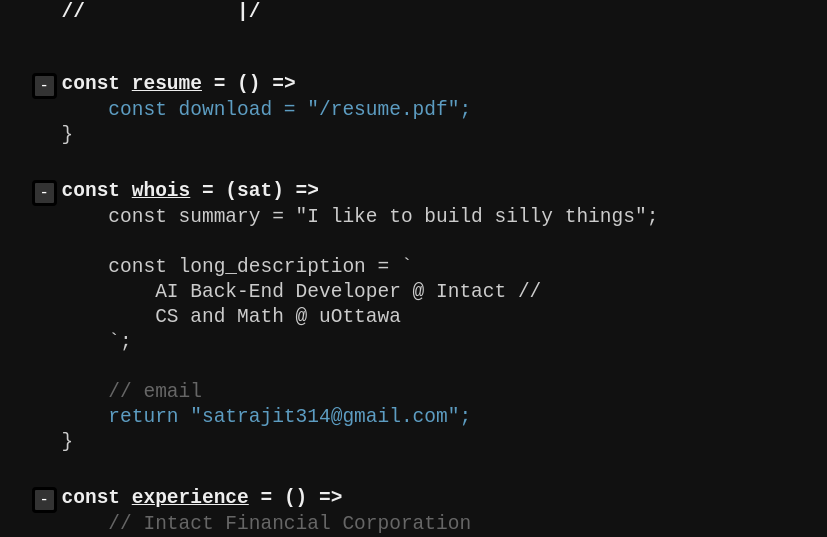
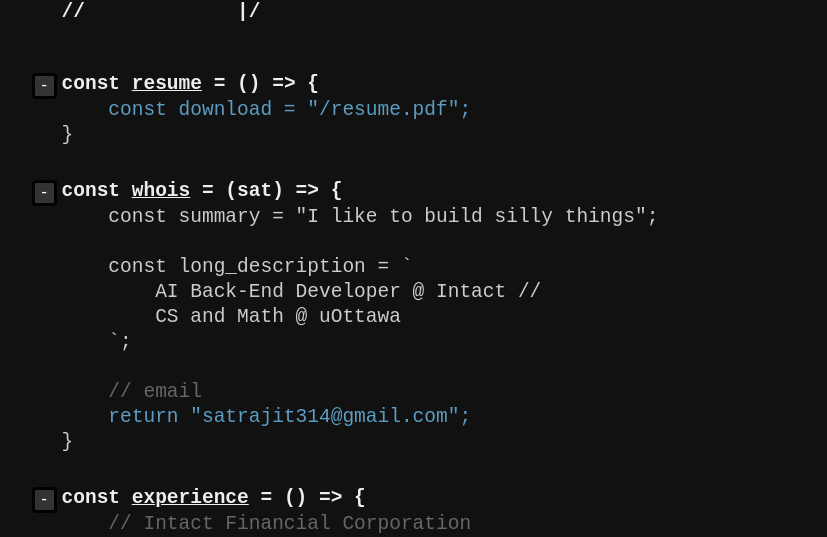
Before and after one commit to wise-bit/wise-bit.github.io, a Next.js app: page / in a window 1280 px wide. Shown: the part 238-775 px from the top of the page, without its empty margins (204-1031 px from the left). Built offline with nearby package versions, Linux system fonts and the light colour scheme.

Commit message:
added back start bracket

```diff
--- a/components/CodeEditor.tsx
+++ b/components/CodeEditor.tsx
@@ -43,7 +43,7 @@ const CodeEditor: NextPage<Props> = (props) => {
             {firstLineSplit[1]}
           </span>
           {' ' + firstLineSplit.slice(2, firstLineSplit.length - 1).join(' ')}
-          {expanded ? '' : '... }'}
+          {' { ' + (expanded ? '' : '... }')}
         </div>
         <pre
           className={`${styles['code-block']} ${
```
